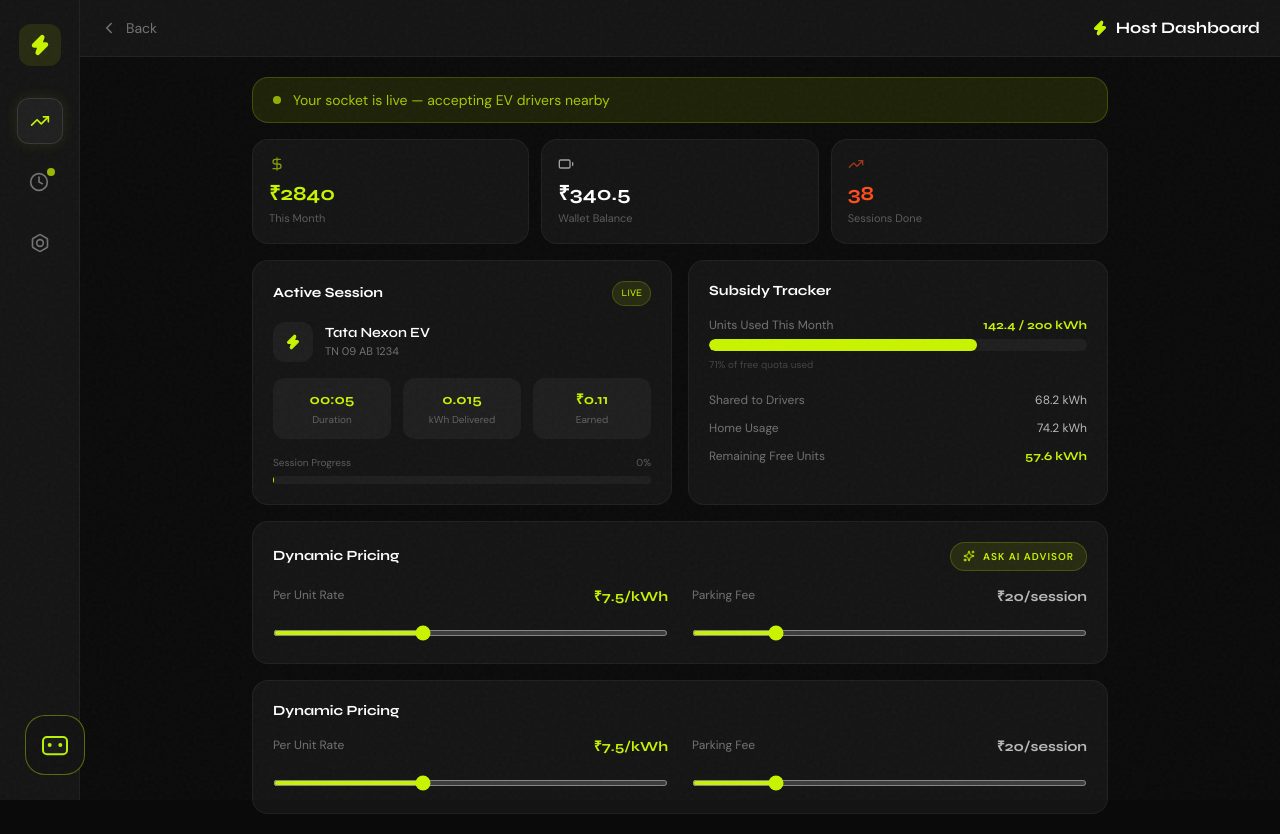
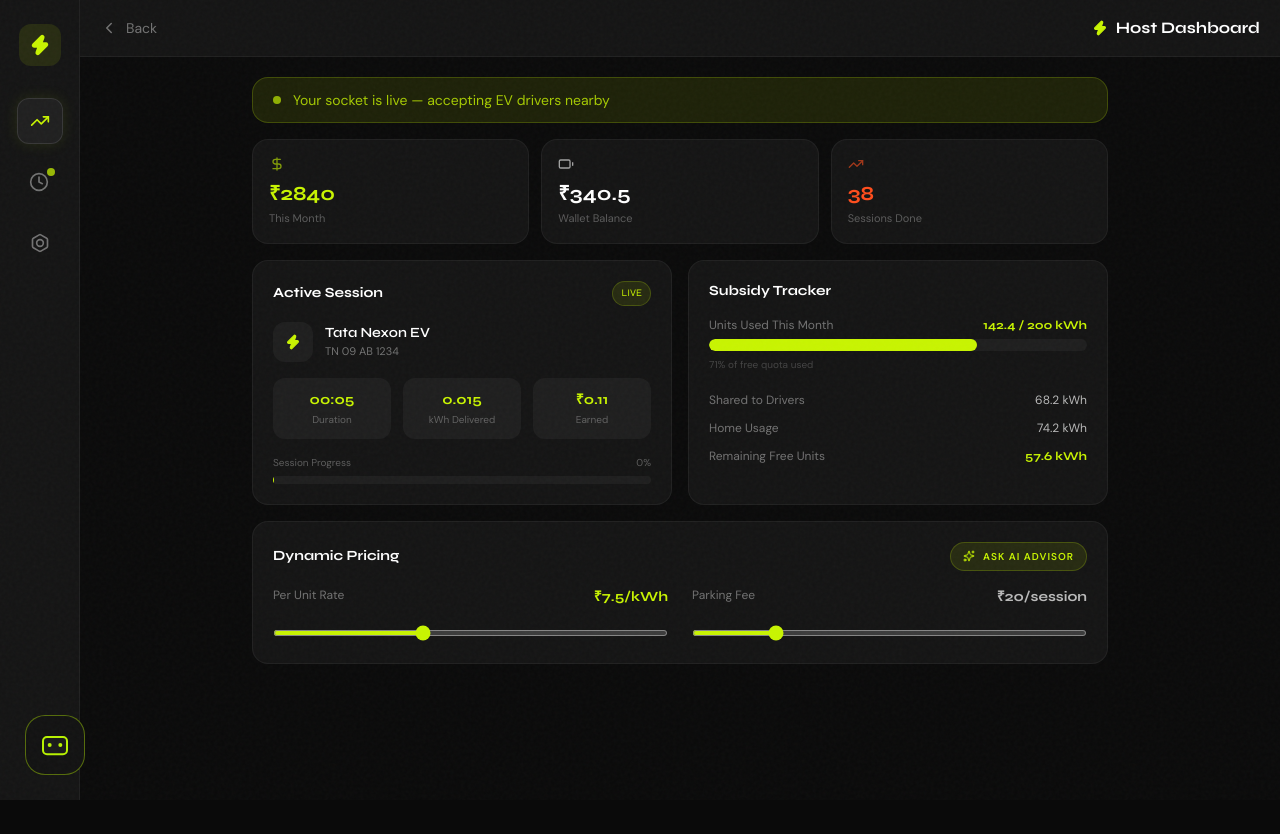
Before and after one commit to CosmicCosmix/chargekaro, a React (Vite) app: page /host in a window 1280 px wide. After the commit the page ends 800 px from the top, so only its background shows below. Built offline with nearby package versions, Linux system fonts and the light colour scheme.

Commit message:
minor changes

```diff
--- a/src/pages/Host.jsx
+++ b/src/pages/Host.jsx
@@ -239,20 +239,7 @@ export default function Host() {
                         </div>
                     </div>
 
-                    {/* Pricing Controls */}
-                    <div className="bg-graphite border border-white/5 rounded-2xl p-5">
-                        <h3 className="font-display font-bold text-sm mb-4">Dynamic Pricing</h3>
-                        <div className="grid grid-cols-1 md:grid-cols-2 gap-6">
-                            <div>
-                                <div className="flex justify-between mb-3"><label className="text-xs text-white/40 font-body">Per Unit Rate</label><span className="font-display font-bold text-volt text-sm">₹{rate.toFixed(1)}/kWh</span></div>
-                                <input type="range" min="3" max="15" step="0.5" value={rate} onChange={e => setRate(parseFloat(e.target.value))} className="w-full accent-[#C8F400] h-1.5 rounded-full" />
-                            </div>
-                            <div>
-                                <div className="flex justify-between mb-3"><label className="text-xs text-white/40 font-body">Parking Fee</label><span className="font-display font-bold text-white/70 text-sm">₹{parkingFee}/session</span></div>
-                                <input type="range" min="0" max="100" step="5" value={parkingFee} onChange={e => setParkingFee(parseInt(e.target.value))} className="w-full accent-[#C8F400] h-1.5 rounded-full" />
-                            </div>
-                        </div>
-                    </div>
+
 
                     <ChatBot />
                 </div>
--- a/src/pages/ListSale.jsx
+++ b/src/pages/ListSale.jsx
@@ -133,7 +133,11 @@ export default function ListSale() {
                 </section>
 
                 {/* Final Action */}
-                <button onClick={handleSubmit}>
+                <button
+                    onClick={() => setShowSuccess(true)}
+                    style={{ fontFamily: "'Syne', sans-serif" }}
+                    className="w-full bg-volt text-carbon font-black py-4 rounded-2xl shadow-[0_0_30px_rgba(200,244,0,0.2)] hover:scale-[1.02] active:scale-[0.98] transition-all"
+                >
                     PUBLISH TO MAP
                 </button>
             </div>
```
